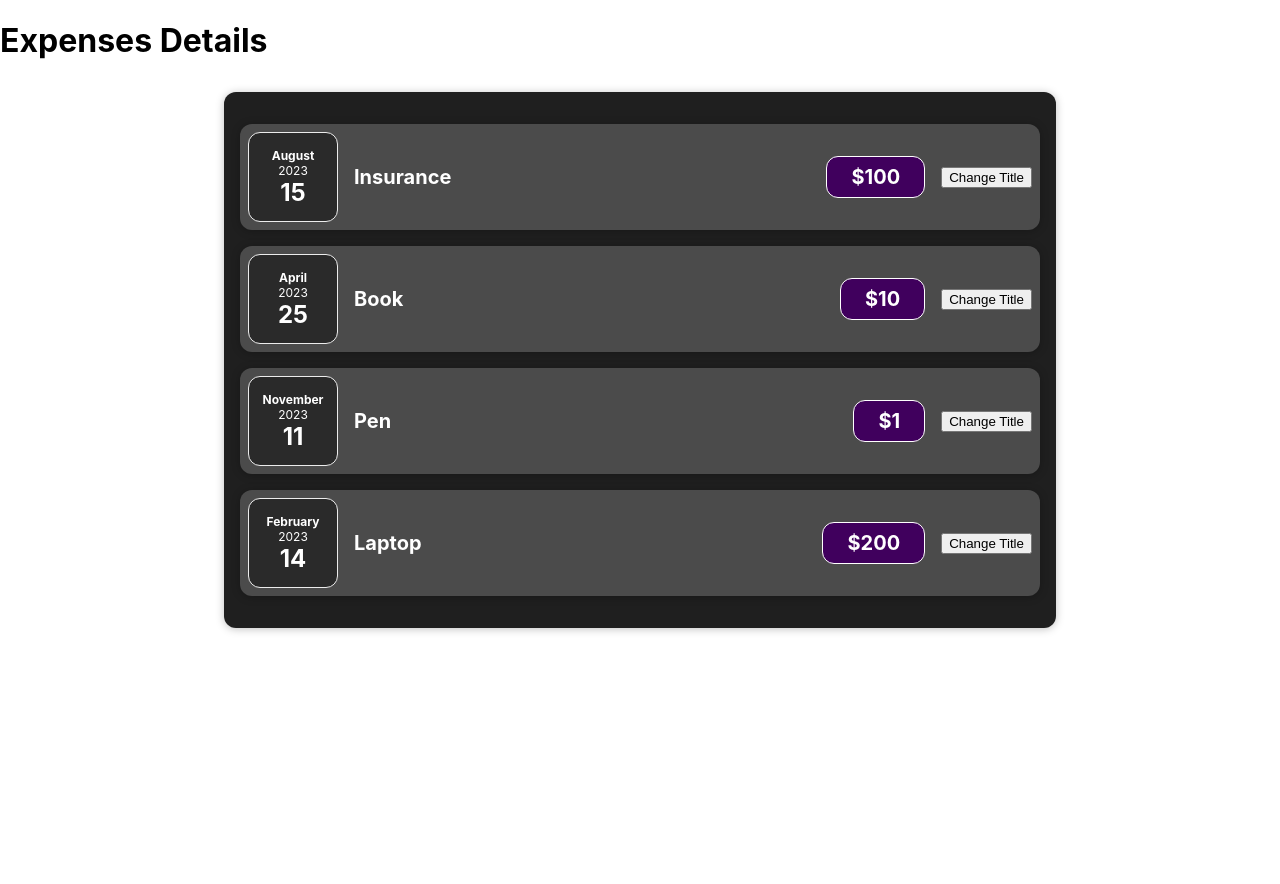
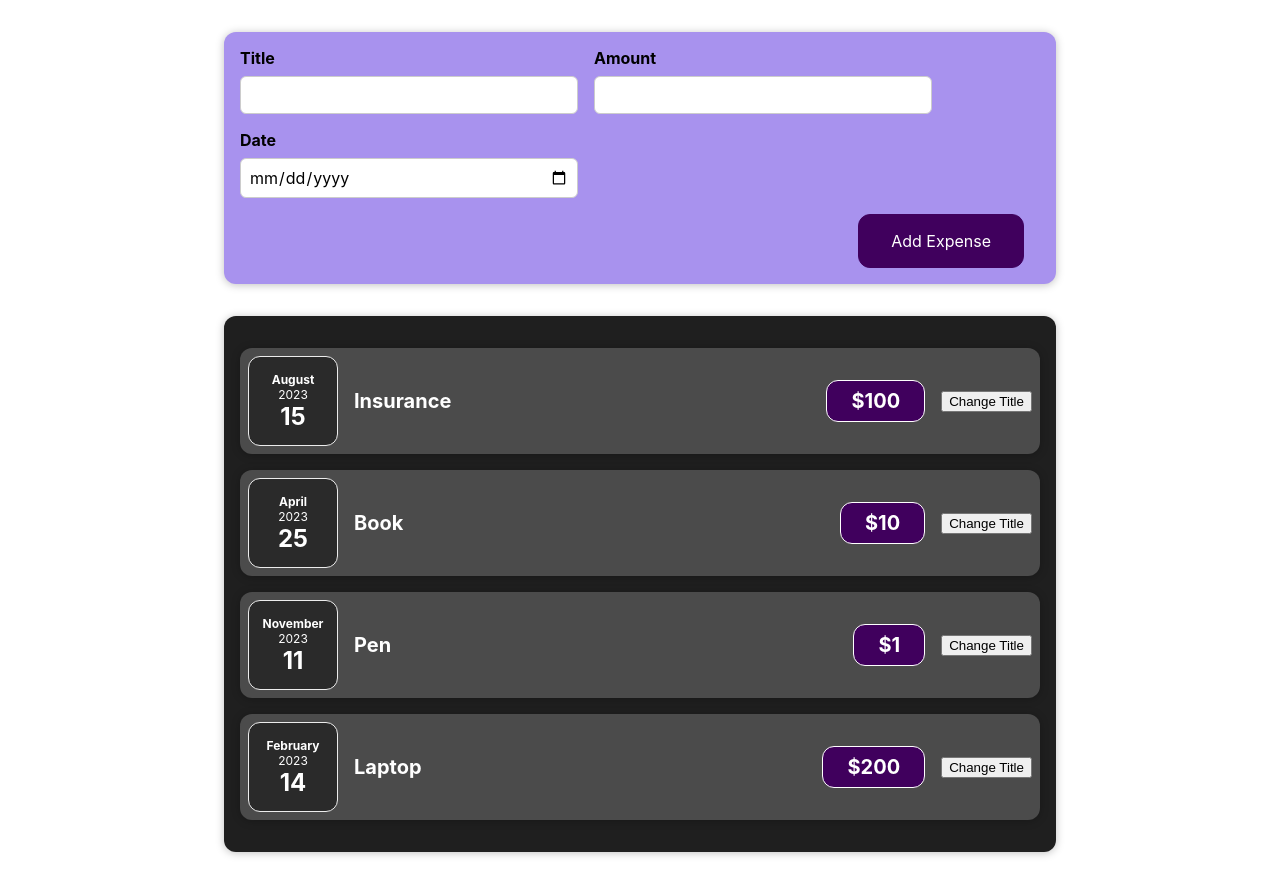
Before and after one commit to abhi4450/My-first-React-App, a React (Create React App) app: page / in a window 1280 px wide. Before the commit the page ends 800 px from the top, so only its background shows below. Built offline with nearby package versions, Linux system fonts and the light colour scheme.

Commit message:
added ExpenseForm to collect expenses from users

```diff
--- a/src/App.js
+++ b/src/App.js
@@ -1,27 +1,22 @@
-
-
 import Expenses from "./components/Expenses/Expenses";
+import NewExpense from "./components/NewExpense/NewExpense";
 
 const App = () => {
   const expenses = [
-    { id: "1", date: new Date(2023, 7, 15), title: "Insurance", price: 100},
-    { id: "2", date: new Date(2023, 3, 25), title: "Book", price: 10},
-    { id: "3", date: new Date(2023, 10, 11), title: "Pen", price: 1},
+    { id: "1", date: new Date(2023, 7, 15), title: "Insurance", price: 100 },
+    { id: "2", date: new Date(2023, 3, 25), title: "Book", price: 10 },
+    { id: "3", date: new Date(2023, 10, 11), title: "Pen", price: 1 },
     { id: "4", date: new Date(2023, 1, 14), title: "Laptop", price: 200 },
   ];
 
   return (
     <div>
-      <h1>Expenses Details</h1>
 
+      <NewExpense />
 
-          <Expenses
-            expenses={expenses}
-          />
-
-
+      <Expenses expenses={expenses} />
     </div>
   );
-}
+};
 
 export default App;
--- /dev/null
+++ b/src/components/NewExpense/ExpenseForm.css
@@ -0,0 +1,26 @@
+.new-expense__controls {
+  display: flex;
+  flex-wrap: wrap;
+  gap: 1rem;
+  margin-bottom: 1rem;
+  text-align: left;
+}
+
+.new-expense__control label {
+  font-weight: bold;
+  margin-bottom: 0.5rem;
+  display: block;
+}
+
+.new-expense__control input {
+  font: inherit;
+  padding: 0.5rem;
+  border-radius: 6px;
+  border: 1px solid #ccc;
+  width: 20rem;
+  max-width: 100%;
+}
+
+.new-expense__actions {
+  text-align: right;
+}
--- /dev/null
+++ b/src/components/NewExpense/ExpenseForm.js
@@ -0,0 +1,43 @@
+import React, { useState } from "react";
+import "./ExpenseForm.css";
+
+const ExpenseForm = () => {
+  const [enteredTitle, setEnteredTitle] = useState("");
+  const [enteredAmount, setEnteredAmount] = useState("");
+  const [enteredDate, setEnteredDate] = useState("");
+
+  const titleChangeHandler = (event) => {
+    setEnteredTitle(event.target.value);
+  };
+
+  const amountChangeHandler = (event) => {
+    setEnteredAmount(event.target.value);
+  }
+
+  const dateChangeHandler = (event) => {
+    setEnteredDate(event.target.value);
+  }
+  return (
+    <form>
+      <div className="new-expense__controls">
+        <div className="new-expense__control">
+          <label htmlFor="title">Title</label>
+          <input type="text" id="title" onChange={titleChangeHandler} />
+        </div>
+        <div className="new-expense__control">
+          <label htmlFor="amount">Amount</label>
+          <input type="number" id="amount" onChange={amountChangeHandler}/>
+        </div>
+        <div className="new-expense__control">
+          <label htmlFor="date">Date</label>
+          <input type="date" id="date" min="2023-01-01" max="2024-12-31" onChange={dateChangeHandler} />
+        </div>
+      </div>
+      <div className="new-expense__actions">
+        <button type="submit">Add Expense</button>
+      </div>
+    </form>
+  );
+};
+
+export default ExpenseForm;
--- /dev/null
+++ b/src/components/NewExpense/NewExpense.css
@@ -0,0 +1,38 @@
+.new-expense {
+    background-color: #a892ee;
+    padding: 1rem;
+    margin: 2rem auto;
+    width: 50rem;
+    max-width: 95%;
+    border-radius: 12px;
+    text-align: center;
+    box-shadow: 0 1px 8px rgba(0, 0, 0, 0.25);
+  }
+
+  .new-expense button {
+    font: inherit;
+    cursor: pointer;
+    padding: 1rem 2rem;
+    border: 1px solid #40005d;
+    background-color: #40005d;
+    color: white;
+    border-radius: 12px;
+    margin-right: 1rem;
+  }
+
+  .new-expense button:hover,
+  .new-expense button:active {
+    background-color: #510674;
+    border-color: #510674;
+  }
+
+  .new-expense button.alternative {
+    color: #220131;
+    border-color: transparent;
+    background-color: transparent;
+  }
+
+  .new-expense button.alternative:hover,
+  .new-expense button.alternative:active {
+    background-color: #ddb3f8;
+  }
--- /dev/null
+++ b/src/components/NewExpense/NewExpense.js
@@ -0,0 +1,13 @@
+import React from "react";
+import ExpenseForm from "./ExpenseForm";
+import "./NewExpense.css";
+
+const NewExpense = () => {
+  return (
+    <div className="new-expense">
+      <ExpenseForm />
+    </div>
+  );
+};
+
+export default NewExpense;
```
